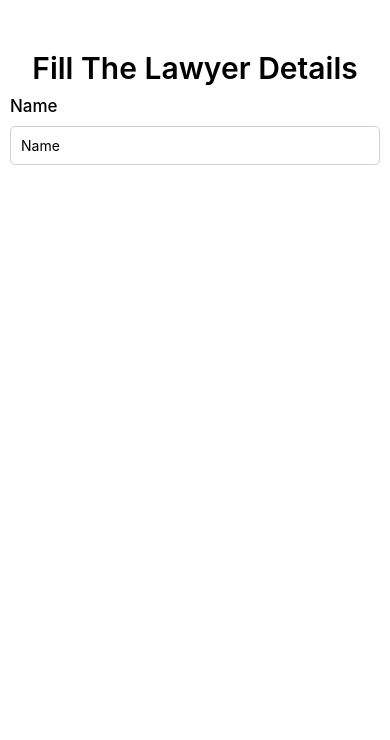
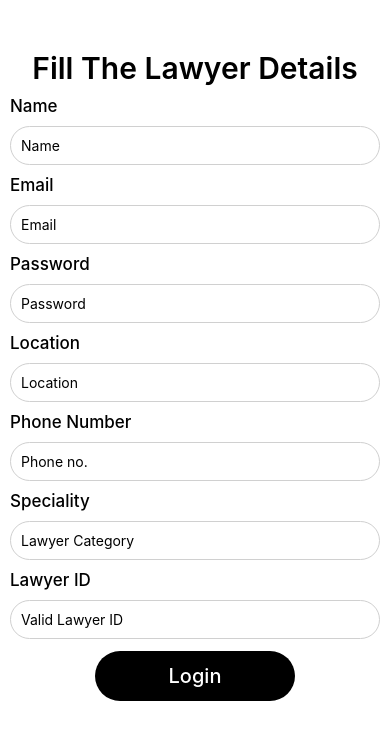
Before and after one commit to mananagarwal2003/LegalApp, a React Native app: screen /LawyerLogin in a window 390 px wide. Shown: the top 740 px of the page. Built offline with nearby package versions, Linux system fonts and the light colour scheme.

Commit message:
Minor Changes

```diff
--- a/src/AppNavigator.js
+++ b/src/AppNavigator.js
@@ -7,6 +7,7 @@ import Default from "./screens/Default"
 import Menu from "./screens/Menu"
 import Profile from "./screens/Profile";
 import Bookings from "./screens/Bookings";
+import Corpus from "./screens/Corpus"
 const Stack = createNativeStackNavigator();
 const AppNavigator = () => {
   return (
@@ -47,6 +48,11 @@ const AppNavigator = () => {
           component={Profile}
           options={{ headerShown: false }}
         />
+        <Stack.Screen
+          name="Corpus"
+          component={Corpus}
+          options={{ headerShown: false }}
+        />
       </Stack.Navigator>
     </NavigationContainer>
   );
--- /dev/null
+++ b/src/screens/Corpus.js
@@ -0,0 +1,14 @@
+import { StyleSheet, Text, View } from 'react-native'
+import React from 'react'
+
+const Corpus = () => {
+  return (
+    <View>
+      <Text>Corpus</Text>
+    </View>
+  )
+}
+
+export default Corpus
+
+const styles = StyleSheet.create({})
--- a/src/screens/LawyerLogin.js
+++ b/src/screens/LawyerLogin.js
@@ -1,7 +1,7 @@
-import { StyleSheet, Text, View,ScrollView,TextInput } from 'react-native'
+import { StyleSheet, Text, View,ScrollView,TextInput,Pressable } from 'react-native'
 import React from 'react'
 
-const LawyerLogin = () => {
+const LawyerLogin = ({navigation}) => {
   return (
     <ScrollView style={{ flex: 1, backgroundColor: "white" }}>
       <View style={{flex:1,alignItems:'center',justifyContent:'center',paddingTop:50}}>
@@ -17,9 +17,106 @@ const LawyerLogin = () => {
             borderColor: "#d0d0d0",
             borderWidth: 1,
             marginTop: 10,
-            borderRadius: 5,
+            borderRadius: 20,
           }}
         />
+        <Text style={{fontSize:17,fontWeight:'500',paddingTop:10}}>Email</Text>
+        <TextInput
+          placeholder="Email"
+          placeholderTextColor={"black"}
+          style={{
+            padding: 10,
+            borderColor: "#d0d0d0",
+            borderWidth: 1,
+            marginTop: 10,
+            borderRadius: 20,
+          }}
+        />
+        <Text style={{fontSize:17,fontWeight:'500',paddingTop:10}}>Password</Text>
+        <TextInput
+          placeholder="Password"
+          placeholderTextColor={"black"}
+          style={{
+            padding: 10,
+            borderColor: "#d0d0d0",
+            borderWidth: 1,
+            marginTop: 10,
+            borderRadius: 20,
+          }}
+        />
+        <Text style={{fontSize:17,fontWeight:'500',paddingTop:10}}>Location</Text>
+        <TextInput
+          placeholder="Location"
+          placeholderTextColor={"black"}
+          style={{
+            padding: 10,
+            borderColor: "#d0d0d0",
+            borderWidth: 1,
+            marginTop: 10,
+            borderRadius: 20,
+          }}
+        />
+        <Text style={{fontSize:17,fontWeight:'500',paddingTop:10}}>Phone Number</Text>
+        <TextInput
+          placeholder="Phone no."
+          placeholderTextColor={"black"}
+          style={{
+            padding: 10,
+            borderColor: "#d0d0d0",
+            borderWidth: 1,
+            marginTop: 10,
+            borderRadius: 20,
+          }}
+        />
+        <Text style={{fontSize:17,fontWeight:'500',paddingTop:10}}>Speciality</Text>
+        <TextInput
+          placeholder="Lawyer Category"
+          placeholderTextColor={"black"}
+          style={{
+            padding: 10,
+            borderColor: "#d0d0d0",
+            borderWidth: 1,
+            marginTop: 10,
+            borderRadius: 20,
+          }}
+        />
+        <Text style={{fontSize:17,fontWeight:'500',paddingTop:10}}>Lawyer ID</Text>
+        <TextInput
+          placeholder="Valid Lawyer ID"
+          placeholderTextColor={"black"}
+          style={{
+            padding: 10,
+            borderColor: "#d0d0d0",
+            borderWidth: 1,
+            marginTop: 10,
+            borderRadius: 20,
+          }}
+        />
+        <Pressable
+              onPress={()=>navigation.navigate("Default")}
+              style={{
+                padding: 12,
+                borderRadius: 6,
+                alignItems: "center",
+                justifyContent: "center",
+                flex: 1,
+              }}
+            >
+              <View
+                style={{
+                  width: 200,
+                  height: 50,
+                  borderRadius: 30,
+                  backgroundColor: "black",
+                  alignItems: "center",
+                  justifyContent: "center",
+                }}
+              >
+               <Text style={{ fontWeight: "500",fontSize:20,color:'white' }}>
+                Login
+              </Text>
+              </View>
+            </Pressable>
       </View>
     </ScrollView>
   )
--- a/src/screens/Menu.js
+++ b/src/screens/Menu.js
@@ -65,6 +65,7 @@ const LawyerMenu = ({ onSelectOption }) => {
       </View>
       <ScrollView style={styles.scrollView}>
         {renderLawyerPairs()}
+        <View style={{marginTop:100}}></View>
       </ScrollView>
     </View>
   );
@@ -104,10 +105,10 @@ const styles = StyleSheet.create({
   },
   option: {
     flex: 0.48, // Adjusted width to fit two options in each row effectively
-    height: 50,
+    height: 200,
     backgroundColor: 'lightblue',
     alignItems: 'center',
-    justifyContent: 'center',
+    justifyContent: "flex-end",
     borderRadius: 10,
   },
   optionText: {
--- a/src/screens/UserLogin.js
+++ b/src/screens/UserLogin.js
@@ -17,7 +17,55 @@ const UserLogin = ({navigation}) => {
             borderColor: "#d0d0d0",
             borderWidth: 1,
             marginTop: 10,
-            borderRadius: 5,
+            borderRadius: 20,
+          }}
+        />
+        <Text style={{fontSize:17,fontWeight:'500',paddingTop:10}}>Email</Text>
+        <TextInput
+          placeholder="Email"
+          placeholderTextColor={"black"}
+          style={{
+            padding: 10,
+            borderColor: "#d0d0d0",
+            borderWidth: 1,
+            marginTop: 10,
+            borderRadius: 20,
+          }}
+        />
+        <Text style={{fontSize:17,fontWeight:'500',paddingTop:10}}>Password</Text>
+        <TextInput
+          placeholder="Password"
+          placeholderTextColor={"black"}
+          style={{
+            padding: 10,
+            borderColor: "#d0d0d0",
+            borderWidth: 1,
+            marginTop: 10,
+            borderRadius: 20,
+          }}
+        />
+        <Text style={{fontSize:17,fontWeight:'500',paddingTop:10}}>Location</Text>
+        <TextInput
+          placeholder="Location"
+          placeholderTextColor={"black"}
+          style={{
+            padding: 10,
+            borderColor: "#d0d0d0",
+            borderWidth: 1,
+            marginTop: 10,
+            borderRadius: 20,
+          }}
+        />
+        <Text style={{fontSize:17,fontWeight:'500',paddingTop:10}}>Phone Number</Text>
+        <TextInput
+          placeholder="Phone no."
+          placeholderTextColor={"black"}
+          style={{
+            padding: 10,
+            borderColor: "#d0d0d0",
+            borderWidth: 1,
+            marginTop: 10,
+            borderRadius: 20,
           }}
         />
         <Pressable
@@ -34,13 +82,13 @@ const UserLogin = ({navigation}) => {
                 style={{
                   width: 200,
                   height: 50,
-                  borderRadius: 10,
-                  backgroundColor: "grey",
+                  borderRadius: 30,
+                  backgroundColor: "black",
                   alignItems: "center",
                   justifyContent: "center",
                 }}
               >
-               <Text style={{ fontWeight: "400",fontSize:30 }}>
+               <Text style={{ fontWeight: "500",fontSize:20,color:'white' }}>
                 Login
               </Text>
               </View>
```
Also changed, not shown: src/screens/Default.js (+12 -3 lines).
